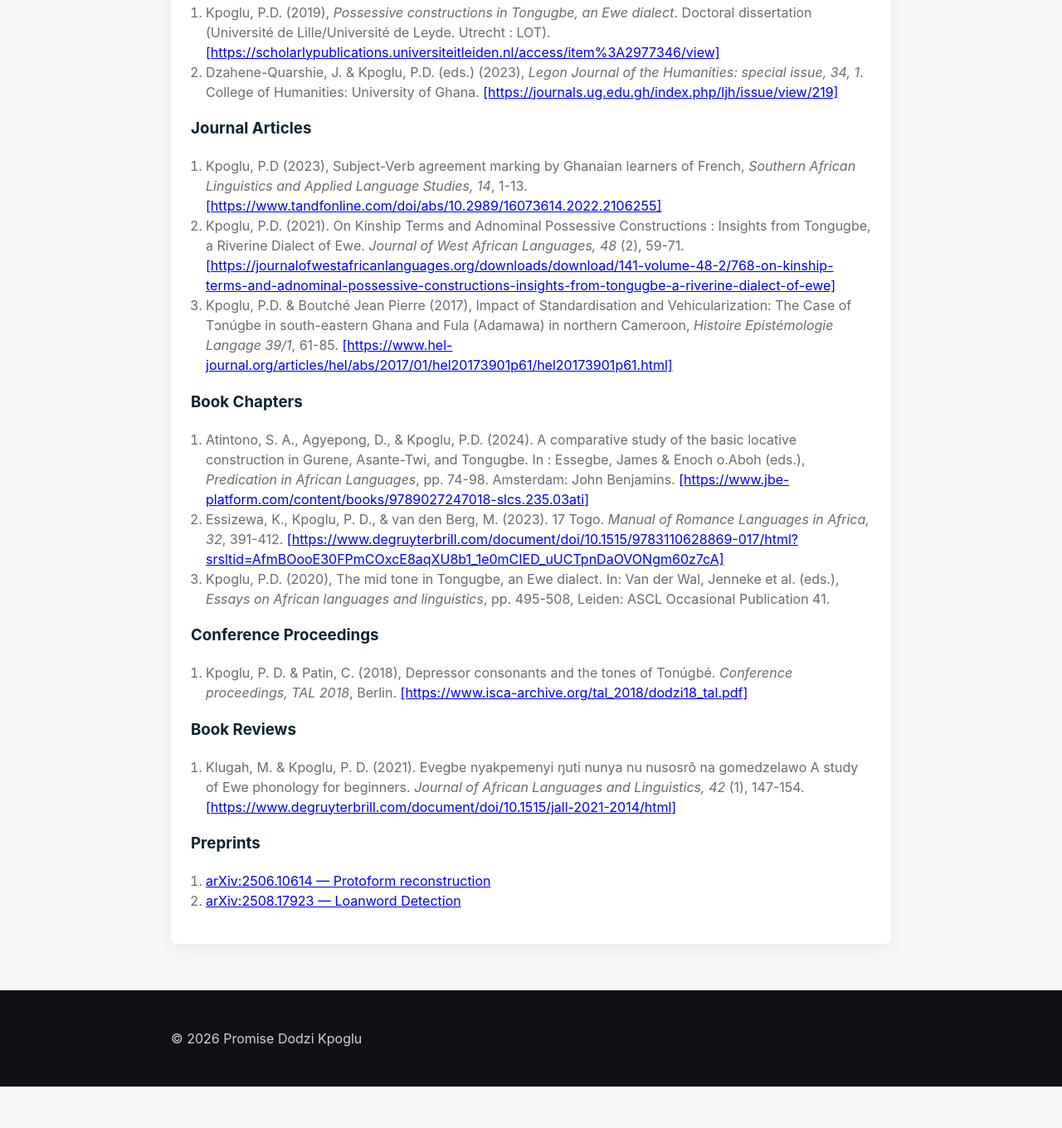
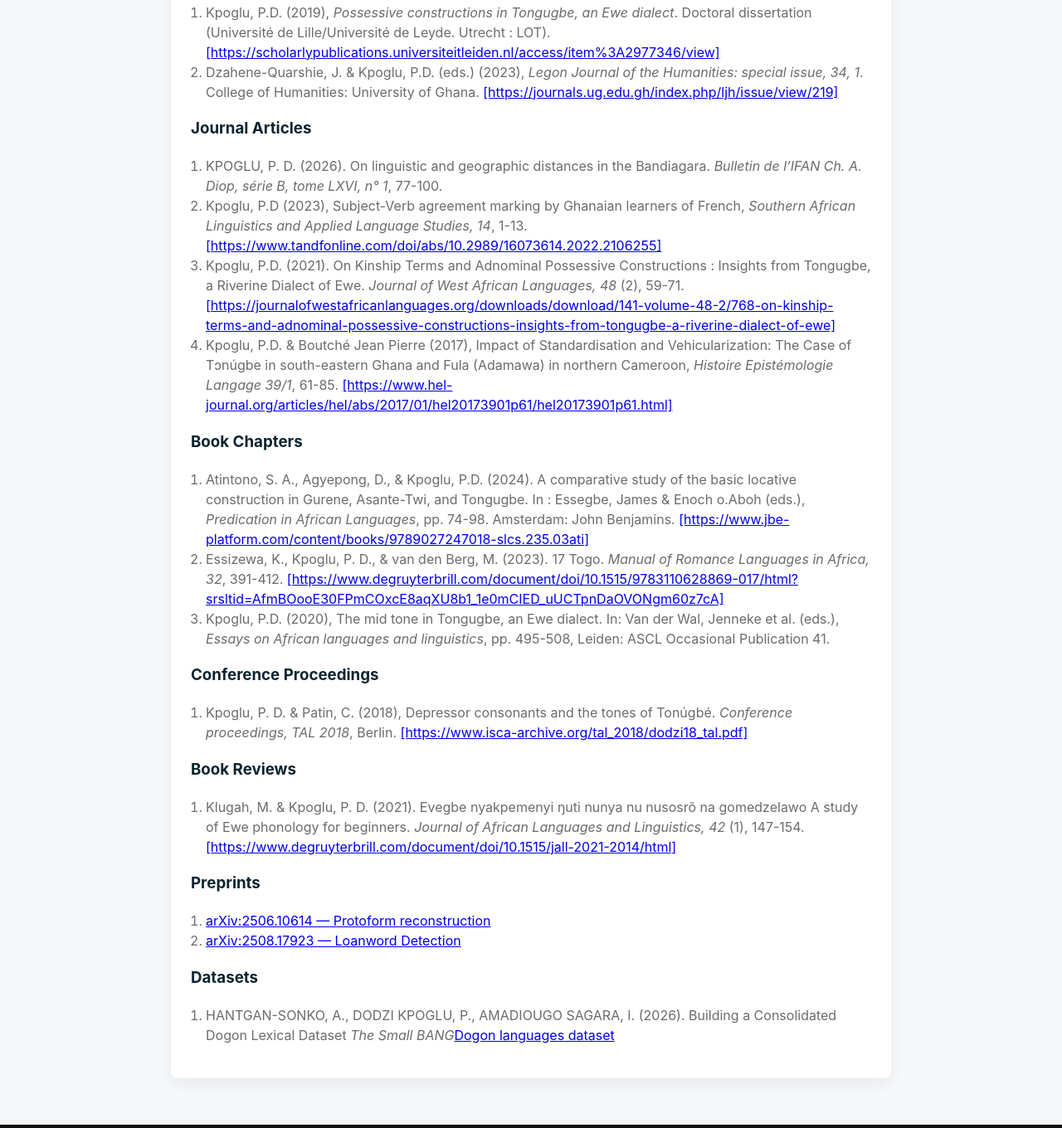
Before and after one commit to PromiseDodzi/promisedodzi.github.io, a plain HTML site: page publications.html in a window 1280 px wide. Shown: the part 220-1580 px from the top of the page at 83% size. Before the commit the page ends 1530 px from the top, so only its background shows below. Drawn offline with Linux system fonts and the light colour scheme.

Commit message:
updating publications

```diff
--- a/publications.html
+++ b/publications.html
@@ -39,6 +39,7 @@
 
       <h3>Journal Articles</h3>
       <ol class="pub-list">
+        <li>KPOGLU, P. D. (2026). On linguistic and geographic distances in the Bandiagara. <em>Bulletin de l’IFAN Ch. A. Diop, série B, tome LXVI, n° 1</em>, 77-100.</li>
         <li>Kpoglu, P.D (2023), Subject-Verb agreement marking by Ghanaian learners of French, <em>Southern African Linguistics and Applied Language Studies, 14</em>, 1-13. <a href="https://www.tandfonline.com/doi/abs/10.2989/16073614.2022.2106255">
   [https://www.tandfonline.com/doi/abs/10.2989/16073614.2022.2106255]</a></li>
         <li>Kpoglu, P.D. (2021). On Kinship Terms and Adnominal Possessive Constructions : Insights from Tongugbe, a Riverine Dialect of Ewe. <em>Journal of West African
@@ -74,6 +75,14 @@
         <li><a href="https://arxiv.org/abs/2508.17923" target="_blank" rel="noopener noreferrer">arXiv:2508.17923 — Loanword Detection</a></li>
       </ol>
 
+    </ol>
+
+      <h3>Datasets</h3>
+      <ol class="pub-list">
+        <li>HANTGAN-SONKO, A., DODZI KPOGLU, P., AMADIOUGO SAGARA, I. (2026). Building a Consolidated Dogon Lexical Dataset <em> The Small BANG</em><a href=" https://bang.hypotheses.org/257" target="_blank" rel="noopener noreferrer">Dogon languages dataset</a></li>
+      </ol>
+
+
     </section>
     </section>
   </main>
```
Also changed, not shown: 1 other file.
